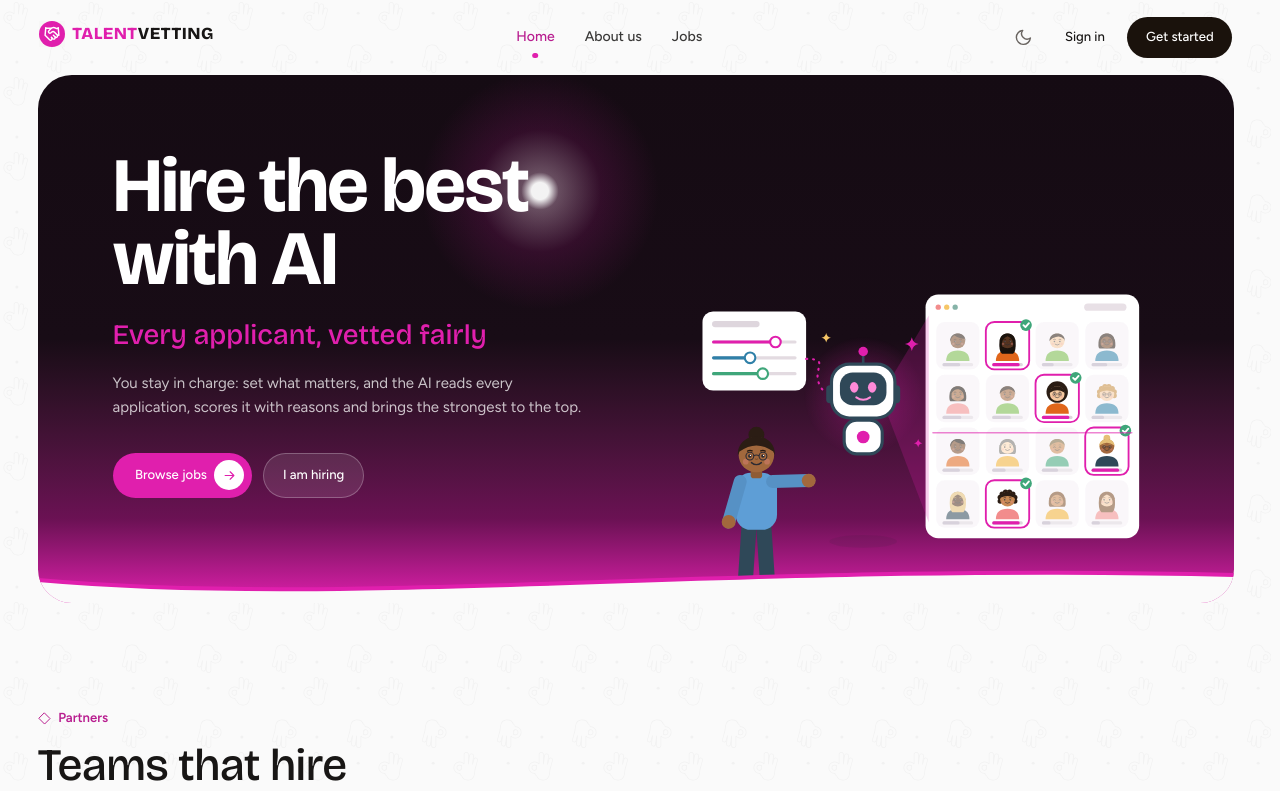
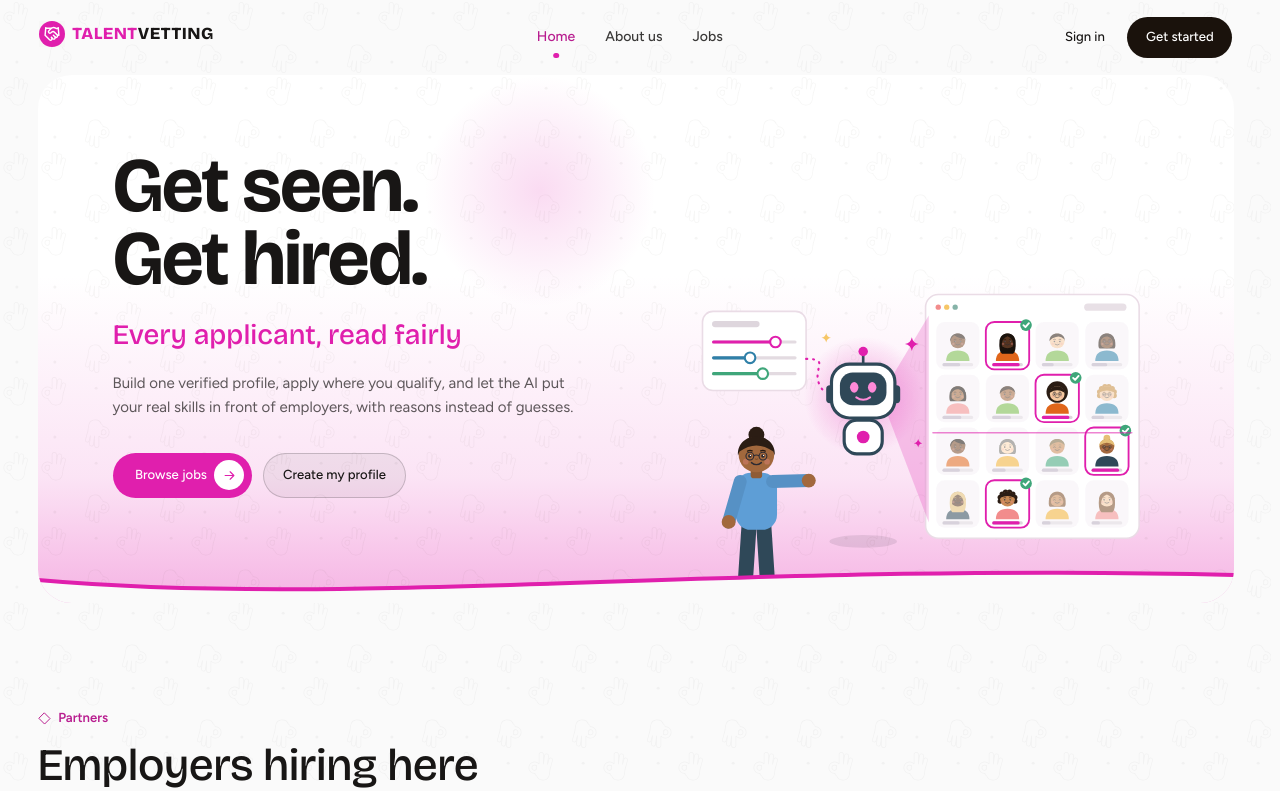
Before and after one commit to uparfait/talentvetting, a React (Vite) app: page / in a window 1280 px wide. Shown: the top 791 px of the page. Built offline with nearby package versions, Linux system fonts and the light colour scheme.

Commit message:
Light only: drop dark mode, light hero, public copy for job seekers

```diff
--- a/src/pages/auth/auth_shell.jsx
+++ b/src/pages/auth/auth_shell.jsx
@@ -1,10 +1,10 @@
 /* pages/auth/auth_shell.jsx: the sign in pages' frame (the template's account pages): the brand colour with the white
    pattern, the logo and light / dark on top, the form on its own card, a short footer. */
-import { logo, theme_btn } from '../../ui/index.js';
+import { logo } from '../../ui/index.js';
 
 export const Auth_shell = ({ title, text, wide, children }) => <main id="main" className="auth_bg">
   <div className="pattern_layer" aria-hidden="true"></div>
-  <div className="auth_top flex items-center justify-between p-3 sm:p-4"><a href="/" className="rounded-xl bg-bg px-3 py-1.5" aria-label="TalentVetting, home">{logo('text-base')}</a>{theme_btn()}</div>
+  <div className="auth_top flex items-center justify-between p-3 sm:p-4"><a href="/" className="rounded-xl bg-bg px-3 py-1.5" aria-label="TalentVetting, home">{logo('text-base')}</a></div>
   <section className={`auth_card ${wide ? 'wide' : ''}`}><h1 className="text-[2rem] leading-tight">{title}</h1>
     {text ? <p className="mt-2 text-muted">{text}</p> : null}{children}</section>
   <p className="auth_foot px-6 py-4 text-center text-xs">TalentVetting demo: everything stays in this browser.</p></main>;
--- a/src/pages/public/about.jsx
+++ b/src/pages/public/about.jsx
@@ -1,22 +1,22 @@
-/* pages/public/about.jsx: About us: one About section (the template's: a heading, three points, cartoons and a count)
+/* pages/public/about.jsx: About us, for job seekers: one About section (the template's: a heading, three points, cartoons and a count)
    and the footer. */
 import { open_jobs } from '../../api/index.js';
 import { ic } from '../../icons/index.js';
 import { Public_page, sec_head, go_btn } from '../../shell/public_page.jsx';
 
-const POINTS = [['users', 'Verified people', 'Every job seeker registers with an ID and a live photo; degrees come with their documents.'],
-  ['target', 'Scores with reasons', 'The AI scores each profile from 0 to 100 against the job, and says why, with evidence.'],
-  ['sparkle', 'You stay in charge', 'Set the weights, run proctored exams, pick the shortlist and publish the results yourself.']];
+const POINTS = [['shield', 'One verified profile', 'Register with your ID and a live photo, add your degrees with their documents: employers see proof, not claims.'],
+  ['target', 'Scores with reasons', 'The AI reads your profile against each job and explains its score, so every applicant is judged the same way.'],
+  ['tasks', 'Every step in view', 'Apply only where you qualify, take tests online and follow each application from screening to selection.']];
 
 export default function About() {
   const n = open_jobs().length;
   return <Public_page><section className="wrap section grid items-center gap-14 lg:grid-cols-2" aria-label="About us">
-    <div>{sec_head('About us', 'Fair hiring, from the first application to the final selection',
-      'TalentVetting verifies who applies, reads every profile, runs proctored exams and hands the recruiter a clear shortlist. The recruiter decides; the AI does the reading.')}
+    <div>{sec_head('About us', 'A fair chance at every job you apply for',
+      'TalentVetting reads every application, not just the first few. Your verified skills speak for you, and you always know where you stand.')}
       <ul className="mt-8 grid gap-5">{POINTS.map(([i, t, s]) => <li key={i} className="flex gap-4">
         <span className="grid h-12 w-12 shrink-0 place-items-center rounded-2xl bg-brand/15 text-accent">{ic(i)}</span>
         <div><h3 className="text-lg">{t}</h3><p className="mt-1 text-sm text-muted">{s}</p></div></li>)}</ul>
-      <div className="mt-9">{go_btn('/jobs', 'Browse jobs')}</div></div>
+      <div className="mt-9 flex flex-wrap gap-3">{go_btn('/jobs', 'Browse jobs')}<a href="/register/seeker" className="btn btn_outline">Create my profile</a></div></div>
     <div className="grid grid-cols-2 gap-4">
       <img src="/cartoons/scene_office.svg" alt="A team at work in a bright office" width="900" height="650" loading="lazy" className="row-span-2 h-full w-full rounded-3xl object-cover" />
       <img src="/cartoons/scene_park.svg" alt="" width="900" height="650" loading="lazy" className="aspect-square w-full rounded-3xl object-cover" />
--- a/src/pages/public/hero.jsx
+++ b/src/pages/public/hero.jsx
@@ -1,4 +1,4 @@
-/* pages/public/hero.jsx: the home hero (the template's brand hero, always dark): a contained card with the words on the
+/* pages/public/hero.jsx: the home hero, for job seekers (the template's brand hero: white to a soft brand tint, on the pattern): a contained card with the words on the
    left, the cartoon on the right (a recruiter steering the AI while it scans many applicants and ticks the best ones),
    a soft glow, and the curved wave that closes it. */
 import { go_btn } from '../../shell/public_page.jsx';
@@ -7,15 +7,15 @@ const wave = <svg className="pointer-events-none absolute inset-x-0 -bottom-px h
   <path d="M0 72 C 380 128 840 36 1440 62 V120 H0Z" style={{ fill: 'rgb(var(--bg))' }} />
   <path d="M0 72 C 380 128 840 36 1440 62" fill="none" style={{ stroke: 'rgb(var(--brand))' }} strokeWidth="4" vectorEffect="non-scaling-stroke" /></svg>;
 
-export const Hero = () => <section className="wrap pt-2" aria-label="Introduction"><div className="tv_hero_card relative isolate overflow-hidden rounded-4xl text-white">
-  <span className="tv_hero_sun" aria-hidden="true"></span>
+export const Hero = () => <section className="wrap pt-2" aria-label="Introduction"><div className="tv_hero_card relative isolate overflow-hidden rounded-4xl text-fg">
+  <div className="pattern_layer" aria-hidden="true"></div><span className="tv_hero_sun" aria-hidden="true"></span>
   <div className="relative grid items-end gap-6 px-6 pt-14 sm:px-12 sm:pt-20 lg:grid-cols-[1.1fr_1fr] xl:px-20">
     <div className="hero_in pb-6 lg:pb-28">
-      <h1 className="hero_title font-bold tracking-tight text-white" style={{ fontSize: 'clamp(3rem, 1.2rem + 4.6vw, 6rem)' }}>Hire the best<br />with AI</h1>
-      <p className="mt-6 font-display text-2xl text-brand sm:text-3xl">Every applicant, vetted fairly</p>
-      <p className="mt-5 max-w-lg text-white/75">You stay in charge: set what matters, and the AI reads every application, scores it with reasons and brings the strongest to the top.</p>
+      <h1 className="hero_title font-bold tracking-tight" style={{ fontSize: 'clamp(3rem, 1.2rem + 4.6vw, 6rem)' }}>Get seen.<br />Get hired.</h1>
+      <p className="mt-6 font-display text-2xl text-brand sm:text-3xl">Every applicant, read fairly</p>
+      <p className="mt-5 max-w-lg text-fg/70">Build one verified profile, apply where you qualify, and let the AI put your real skills in front of employers, with reasons instead of guesses.</p>
       <div className="mt-9 flex flex-wrap gap-3">{go_btn('/jobs', 'Browse jobs')}
-        <a href="/register/recruiter" className="btn border border-white/25 bg-white/10 text-white backdrop-blur hover:bg-white/20">I am hiring</a></div></div>
+        <a href="/register/seeker" className="btn btn_glass">Create my profile</a></div></div>
     <img src="/cartoons/scene_vetting.svg" alt="A recruiter steers the AI with a panel of weights while it scans a wall of applicants and ticks the best ones"
       width="1200" height="860" className="hero_in -mb-2 w-full self-end justify-self-end bg-transparent lg:max-w-[38rem]" style={{ '--d': '.15s' }} fetchPriority="high" />
   </div>{wave}</div></section>;
--- a/src/pages/public/partners_sec.jsx
+++ b/src/pages/public/partners_sec.jsx
@@ -13,7 +13,7 @@ const partner = (name, i) => <div key={name} className="flex shrink-0 items-cent
 
 export const Partners_sec = () => { const logos = NAMES.map(partner);
   return <section className="section" aria-label="Partners"><div className="wrap flex flex-wrap items-end justify-between gap-6">
-    {sec_head('Partners', 'Teams that hire with TalentVetting', 'Schools, clinics, banks and start ups find their people here, on evidence instead of guesses.')}
+    {sec_head('Partners', 'Employers hiring here', 'Schools, clinics, banks and start ups look for their people on TalentVetting, and judge them on evidence instead of guesses.')}
     <a href="/about" className="btn btn_outline">About us</a></div>
     <div className="marquee mt-12 overflow-hidden" style={{ WebkitMaskImage: MASK, maskImage: MASK }}><div className="marquee_track flex w-max py-2">
       {logos}<div className="flex" aria-hidden="true">{logos}</div></div></div></section>; };
--- a/src/shell/app_shell.jsx
+++ b/src/shell/app_shell.jsx
@@ -1,10 +1,9 @@
 /* shell/app_shell.jsx: the signed in layout (the template's admin shell): the sidebar on the left (a drawer on a phone),
-   the top bar with the menu button, the bell, light / dark and the account menu, then the page. */
+   the top bar with the menu button, the bell and the account menu, then the page. */
 import { useState } from 'react';
 import { use_path } from '../router/index.js';
 import { me } from '../store/index.js';
 import { ic } from '../icons/index.js';
-import { theme_btn } from '../ui/index.js';
 import { Sidebar } from './sidebar.jsx';
 import { Notice_bell } from './notice_bell.jsx';
 import { Account_menu } from './account_menu.jsx';
@@ -16,6 +15,6 @@ export function App_shell({ children }) {
     {open ? <button type="button" className="tv_scrim" aria-label="Close menu" onClick={() => set_open(false)} /> : null}
     <div className="tv_main">
       <header className="tv_top"><button type="button" className="icon_btn lg:hidden" aria-label="Menu" onClick={() => set_open(true)}>{ic('menu')}</button>
-        <div className="ml-auto flex items-center gap-1"><Notice_bell u={u} />{theme_btn()}<Account_menu u={u} /></div></header>
+        <div className="ml-auto flex items-center gap-1"><Notice_bell u={u} /><Account_menu u={u} /></div></header>
       <main id="main" className="tv_page" key={path}>{children}</main></div></div>;
 }
--- a/src/shell/footer.jsx
+++ b/src/shell/footer.jsx
@@ -12,7 +12,7 @@ export const Footer = () => { const y = new Date().getFullYear();
     <div className="wrap grid gap-10 py-16 sm:grid-cols-2 lg:grid-cols-[2fr_1fr_1fr]">
       <div>{logo()}<p className="mt-4 max-w-sm text-sm">Verified profiles, fair scoring and proctored exams, from the first application to the final selection.</p></div>
       {col('Explore', [['/', 'Home'], ['/about', 'About us'], ['/jobs', 'Jobs']])}
-      {col('Account', [['/sign-in', 'Sign in'], ['/register', 'Create an account'], ['/app', 'Dashboard']])}</div>
+      {col('Account', [['/sign-in', 'Sign in'], ['/register/seeker', 'Create my profile'], ['/app', 'Dashboard']])}</div>
     <div className="border-t border-line"><div className="wrap flex flex-wrap items-center justify-between gap-4 py-6 text-xs">
       <small>© <time dateTime={String(y)}>{y}</time> TalentVetting. A demo: data stays in this browser.</small>
       <button type="button" className="btn btn_outline btn_sm" onClick={() => scrollTo({ top: 0, behavior: 'smooth' })}>{ic('chev_u', 'h-4 w-4')}Back to top</button></div></div>
--- a/src/shell/public_header.jsx
+++ b/src/shell/public_header.jsx
@@ -1,11 +1,11 @@
 /* shell/public_header.jsx: the public header (the template's): the logo, Home, About us and Jobs in the middle (the
-   current one in the brand colour with a dot under it), light / dark, Sign in and a dark Get started (or Dashboard).
+   current one in the brand colour with a dot under it), Sign in and a dark Get started for job seekers (or Dashboard).
    It never spans the screen: at the top it is see-through; once the page scrolls it becomes a contained glass bar.
    On phones a menu button opens the links. */
 import { useState, useSyncExternalStore } from 'react';
 import { me } from '../store/index.js';
 import { use_path } from '../router/index.js';
-import { logo, theme_btn } from '../ui/index.js';
+import { logo } from '../ui/index.js';
 import { ic } from '../icons/index.js';
 
 const LINKS = [['/', 'Home'], ['/about', 'About us'], ['/jobs', 'Jobs']];
@@ -18,11 +18,11 @@ export const Public_header = () => {
   return <header className={`tv_pub_head ${stuck ? 'stuck' : ''}`}><div className="wrap"><nav className="tv_pub_nav" aria-label="Main">
     <a href="/" aria-label="TalentVetting, home" className="min-w-0">{logo()}</a>
     <ul className="mx-auto hidden items-center gap-1 md:flex">{LINKS.map(x => link(p, x, 'pub_link'))}</ul>
-    <div className="ml-auto flex items-center gap-1 md:ml-0">{theme_btn()}
+    <div className="ml-auto flex items-center gap-1 md:ml-0">
       {u ? <a href="/app" className="btn btn_ink">Dashboard</a> : <><a href="/sign-in" className="btn btn_ghost max-sm:hidden">Sign in</a>
-        <a href="/register" className="btn btn_ink max-sm:hidden">Get started</a></>}
+        <a href="/register/seeker" className="btn btn_ink max-sm:hidden">Get started</a></>}
       <button type="button" className="icon_btn md:hidden" aria-label={open ? 'Close menu' : 'Open menu'} aria-expanded={open} onClick={() => set_open(!open)}>{ic(open ? 'x' : 'menu')}</button></div></nav>
     {open ? <div className="card mt-2 grid gap-1 p-2 md:hidden"><ul className="grid gap-1" onClick={() => set_open(false)}>{LINKS.map(x => link(p, x, 'side_link'))}</ul>
-      {u ? null : <div className="grid grid-cols-2 gap-2 p-1"><a href="/sign-in" className="btn btn_outline">Sign in</a><a href="/register" className="btn btn_ink">Get started</a></div>}</div> : null}
+      {u ? null : <div className="grid grid-cols-2 gap-2 p-1"><a href="/sign-in" className="btn btn_outline">Sign in</a><a href="/register/seeker" className="btn btn_ink">Get started</a></div>}</div> : null}
   </div></header>;
 };
--- a/src/styles/app/public.css
+++ b/src/styles/app/public.css
@@ -1,6 +1,6 @@
 /* styles/app/public.css: the public pages: the header (see-through at the top, a contained glass bar once scrolled; the
    current link in the brand colour with a dot), a contained width (public pages never stretch across a wide screen),
-   the dark brand hero card, the partners marquee and the sign in pages (the brand colour with the white pattern). */
+   the light brand hero card, the partners marquee and the sign in pages (the brand colour with the white pattern). */
 :root { --pub_h: 4.5rem; }
 .tv_pub .wrap { max-width: 92rem; }
 html { scroll-padding-top: calc(var(--pub_h) + 1rem); }
@@ -11,9 +11,10 @@ html { scroll-padding-top: calc(var(--pub_h) + 1rem); }
 .pub_link:hover { color: rgb(var(--fg)); }
 .pub_link.active { color: color-mix(in srgb, rgb(var(--brand)) 80%, rgb(var(--fg))); }
 .pub_link.active::after { content: ''; position: absolute; bottom: -.125rem; left: 50%; width: .375rem; height: .375rem; border-radius: 50%; background: rgb(var(--brand)); translate: -50% 0; }
-.tv_hero_card { background: linear-gradient(180deg, #150b13 0%, #180c16 50%, color-mix(in srgb, rgb(var(--brand_2)) 70%, #150b13) 84%, rgb(var(--brand)) 100%); }
+.tv_hero_card { background: linear-gradient(180deg, rgb(var(--surface)) 0%, rgb(var(--surface)) 38%, color-mix(in srgb, rgb(var(--brand)) 12%, rgb(var(--surface))) 76%, color-mix(in srgb, rgb(var(--brand)) 34%, rgb(var(--surface))) 100%); }
+.tv_hero_card > .pattern_layer { --pc: var(--fg); --pa: .045; }
 .tv_hero_sun { position: absolute; top: 22%; left: 42%; z-index: -1; width: 16rem; height: 16rem; border-radius: 50%; translate: -50% -50%;
-  background: radial-gradient(circle, rgb(255 255 255 / .95) 0 5%, rgb(255 200 236 / .35) 11%, rgb(224 31 173 / .14) 36%, transparent 70%); }
+  background: radial-gradient(circle, rgb(var(--brand) / .16), transparent 68%); }
 .marquee_track { animation: marquee 42s linear infinite; } .marquee:hover .marquee_track { animation-play-state: paused; }
 .page_enter { animation: page .45s var(--ease) backwards; } .hero_in { animation: rise .9s var(--ease) both; animation-delay: var(--d, 0s); }
 .auth_bg { position: relative; isolation: isolate; display: flex; min-height: 100dvh; flex-direction: column; background: rgb(var(--brand)); }
--- a/src/ui/index.js
+++ b/src/ui/index.js
@@ -6,4 +6,3 @@ export { Field, form_values } from './field.jsx';
 export { spinner, page_loader, help_tip, chip, empty, logo, avatar, face_src, fill } from './bits.jsx';
 export { Tabs } from './tabs.jsx';
 export { Data_table } from './table.jsx';
-export { theme_btn, set_theme } from './theme.jsx';
--- a/src/ui/theme.jsx
+++ /dev/null
@@ -1,10 +0,0 @@
-/* ui/theme.jsx: light (the default) or dark, saved with the demo data ('theme'); the page shell applies it before the first paint */
-import { db } from '../store/index.js';
-import { ic } from '../icons/index.js';
-
-export function set_theme(mode) {
-  const h = document.documentElement; db.set('theme', mode);
-  h.classList.toggle('dark', mode === 'dark' || (mode === 'system' && matchMedia('(prefers-color-scheme: dark)').matches));
-}
-export const theme_btn = (cls = 'icon_btn') => { const dark = document.documentElement.classList.contains('dark');
-  return <button type="button" className={cls} aria-label={dark ? 'Light theme' : 'Dark theme'} onClick={() => set_theme(dark ? 'light' : 'dark')}>{ic(dark ? 'sun' : 'moon')}</button>; };
```
Also changed, not shown: index.html (+1 -7 lines), public/cartoons/scene_vetting.svg.
